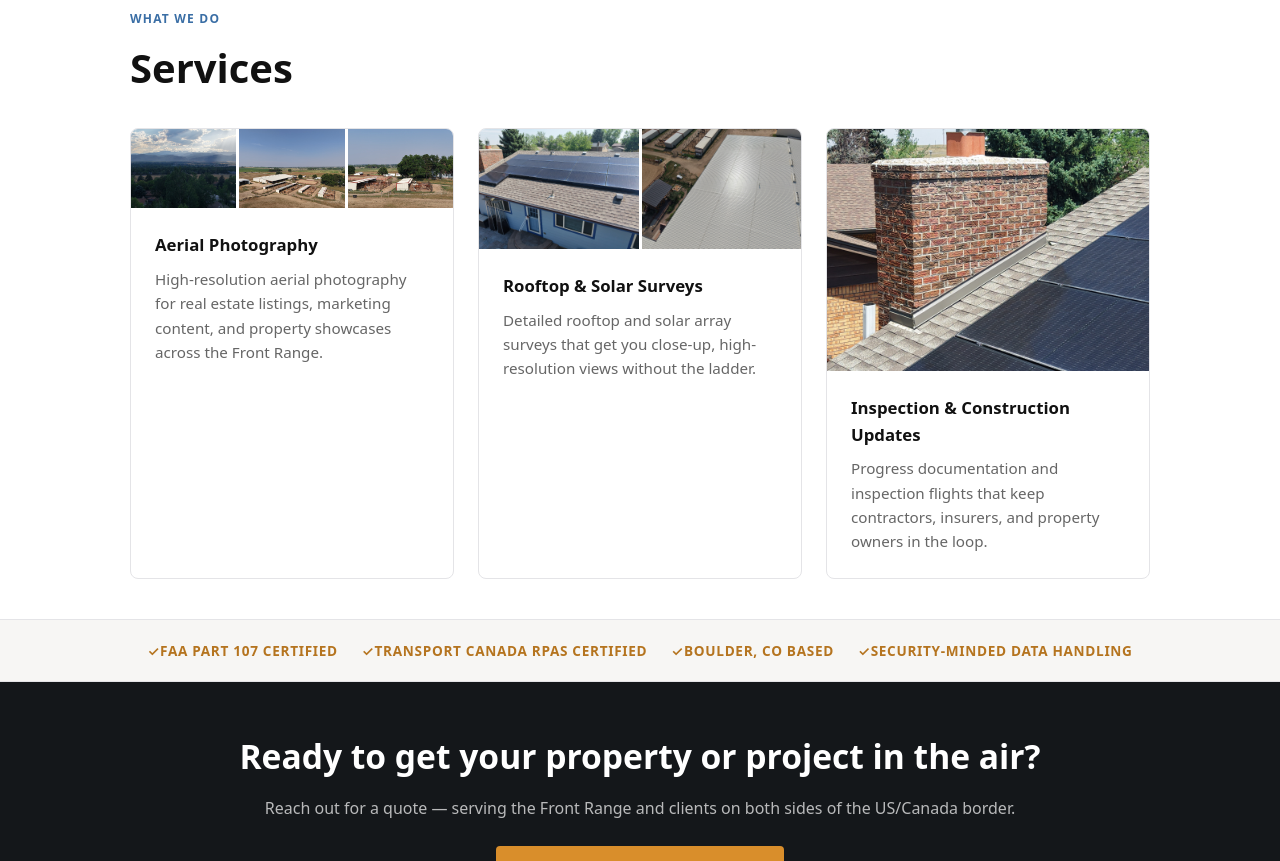
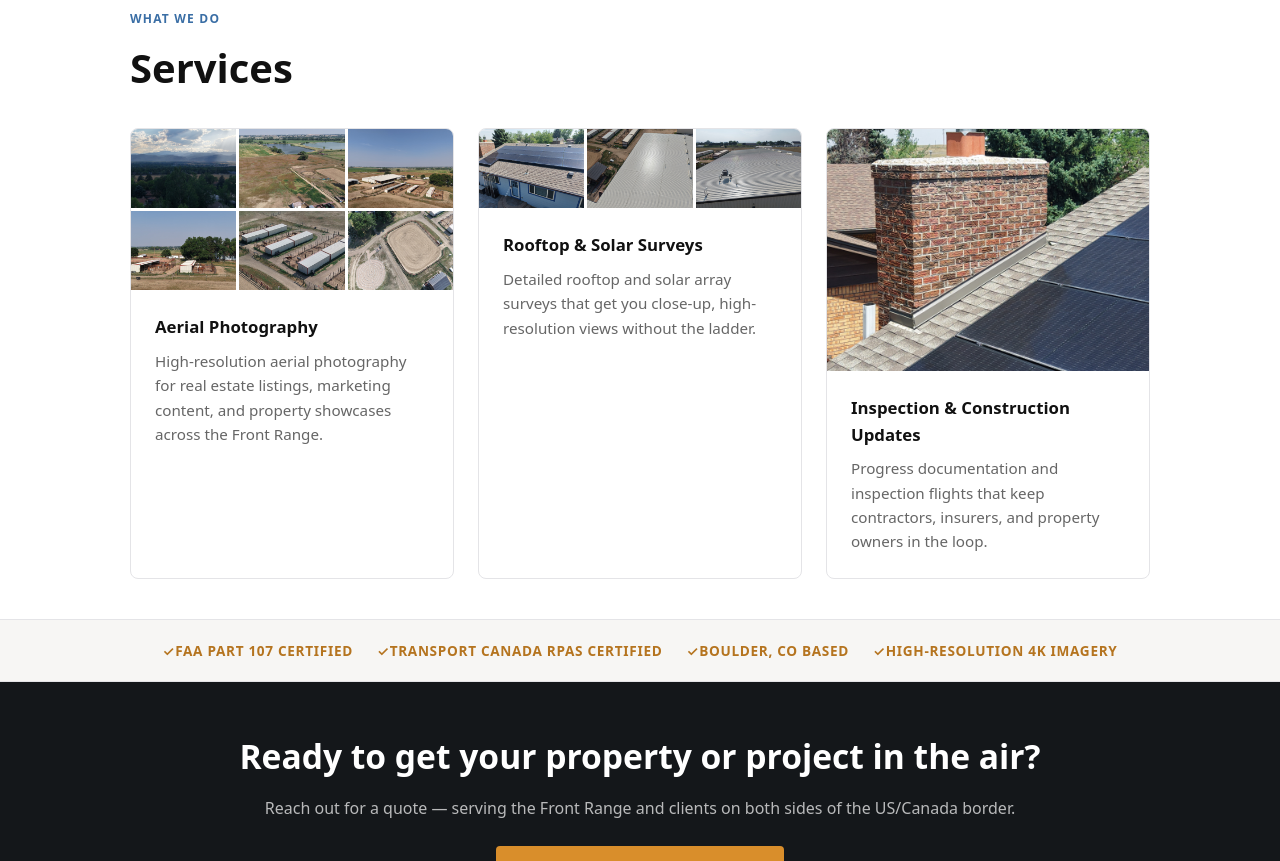
Before and after one commit to themyerman/dragonfly-drone-lab, a plain HTML site: page index.html in a window 1280 px wide. Shown: the part 740-1601 px from the top of the page. Drawn offline with Linux system fonts and the light colour scheme.

Commit message:
Expand Aerial Photography grid, add roof HVAC shot, swap value prop
Aerial Photography card now shows a 2x3 grid: mountain/reservoir
landscapes plus ranch shots (reservoir+arena, overview, sheds, stalls,
and the arena/labyrinth top-down). Rooftop & Solar Surveys gains an
HVAC/vent detail shot. Swapped "Security-Minded Data Handling" for
"High-Resolution 4K Imagery" in the value strip.

Co-Authored-By: Claude Sonnet 5 <noreply@anthropic.com>

```diff
--- a/css/style.css
+++ b/css/style.css
@@ -198,6 +198,10 @@ nav {
   display: grid;
   grid-template-columns: repeat(auto-fit, minmax(0, 1fr));
   gap: 3px;
+}
+
+.card-images--grid {
+  grid-template-columns: repeat(3, 1fr);
 }
 
 .card-images img {
--- a/index.html
+++ b/index.html
@@ -48,10 +48,13 @@
         </div>
         <div class="cards">
           <div class="card">
-            <div class="card-images">
+            <div class="card-images card-images--grid">
               <img src="img/mountains-golden-hour.jpg" alt="Aerial photograph of Colorado's Front Range at golden hour, with a reservoir catching the light">
+              <img src="img/ranch-reservoir.jpg" alt="Aerial view of a ranch property with a reservoir, round pen, and riding arena">
               <img src="img/ranch-overview.jpg" alt="Wide aerial overview of a Front Range horse ranch property">
-              <img src="img/ranch-paddocks.jpg" alt="Aerial view of horse paddocks and run-in sheds on a ranch property">
+              <img src="img/ranch-sheds.jpg" alt="Aerial view of horses gathered under run-in sheds on a ranch property">
+              <img src="img/ranch-stalls.jpg" alt="Overhead aerial view of horses in individual paddock stalls">
+              <img src="img/ranch-arena-labyrinth.jpg" alt="Overhead aerial view of a riding arena and stone labyrinth">
             </div>
             <div class="card-body">
               <h3>Aerial Photography</h3>
@@ -62,6 +65,7 @@
             <div class="card-images">
               <img src="img/roof-solar.jpg" alt="Aerial survey of a rooftop with solar panels">
               <img src="img/arena-roof.jpg" alt="Aerial survey of a large metal roof on an equestrian arena">
+              <img src="img/arena-roof-hvac.jpg" alt="Aerial survey of a metal roof showing HVAC unit and roof vents">
             </div>
             <div class="card-body">
               <h3>Rooftop &amp; Solar Surveys</h3>
@@ -85,7 +89,7 @@
       <span>FAA Part 107 Certified</span>
       <span>Transport Canada RPAS Certified</span>
       <span>Boulder, CO Based</span>
-      <span>Security-Minded Data Handling</span>
+      <span>High-Resolution 4K Imagery</span>
     </div>
 
     <section class="cta-band">
```
Also changed, not shown: img/arena-roof-hvac.jpg (added), img/ranch-arena-labyrinth.jpg (added), img/ranch-paddocks.jpg (deleted), img/ranch-reservoir.jpg (added), img/ranch-sheds.jpg (added), img/ranch-stalls.jpg (added).
